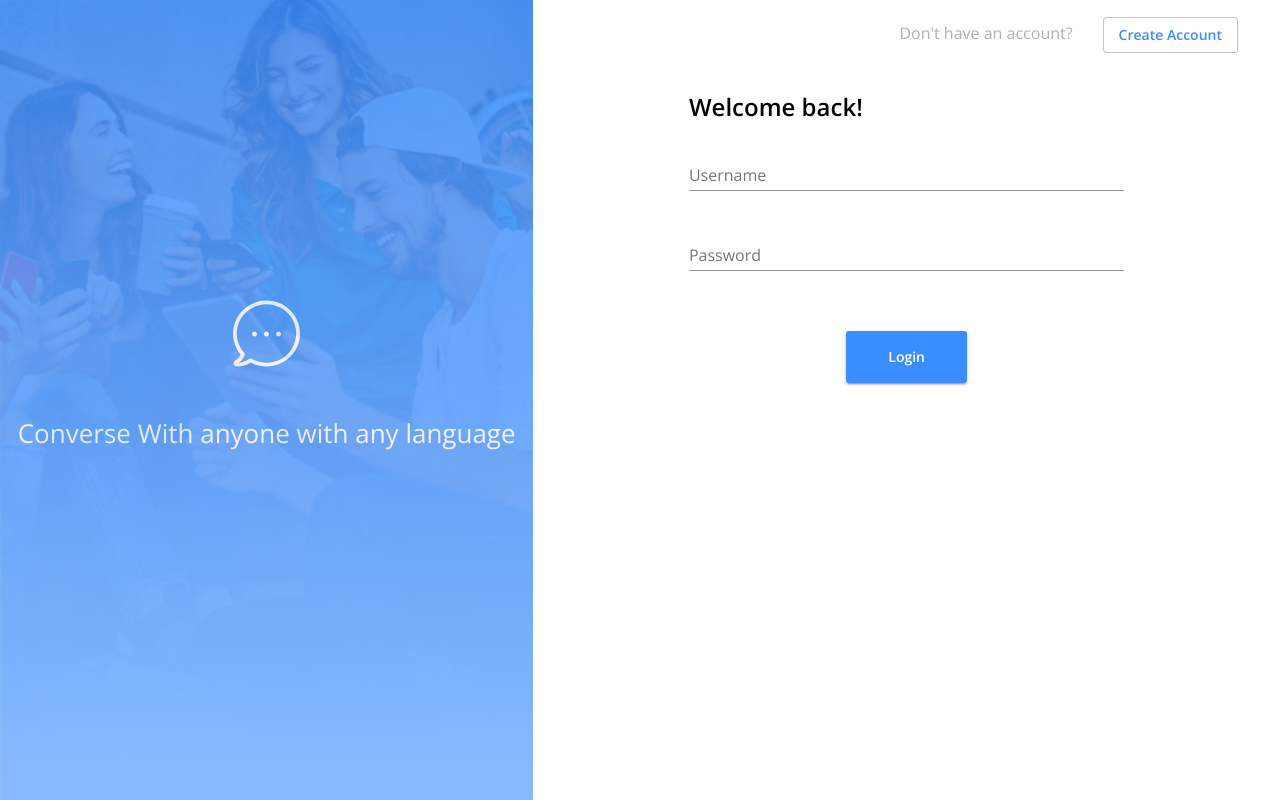
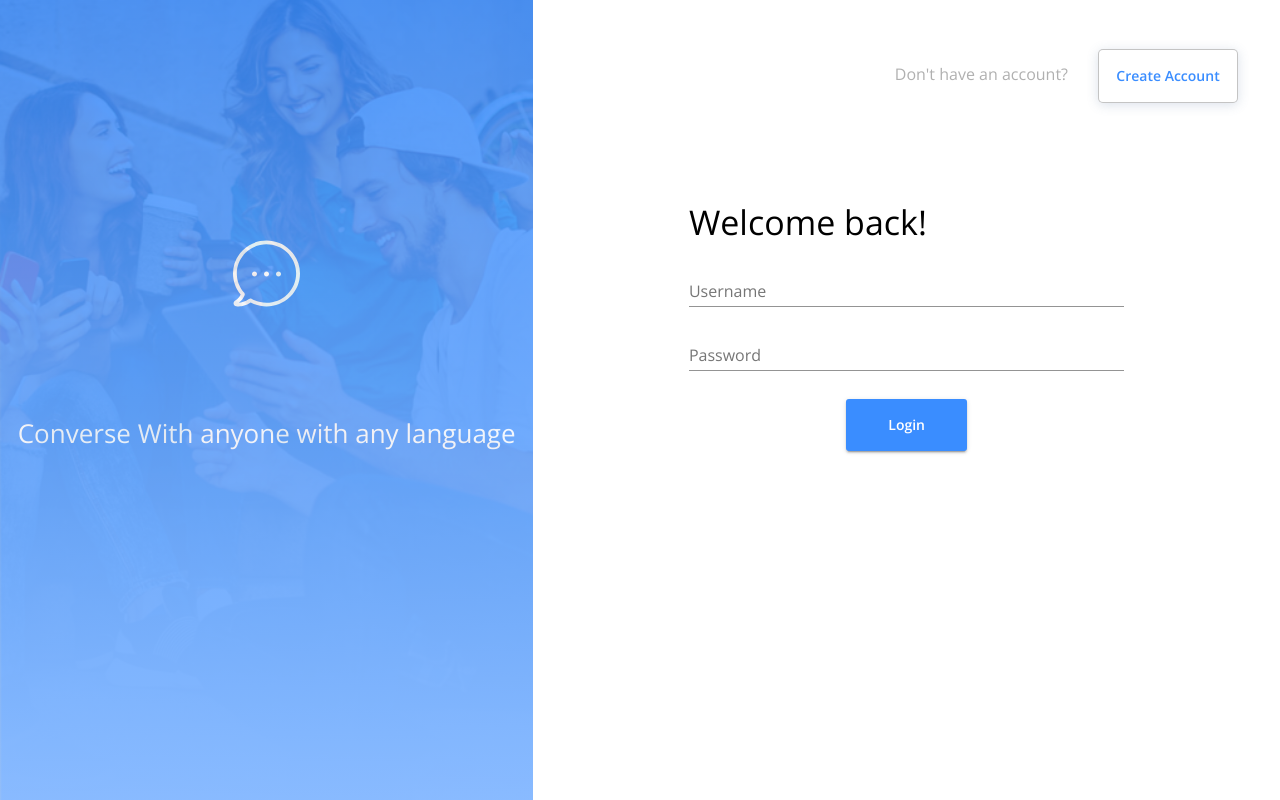
Before and after one commit to BehshadBabai/ac4da9, a React (Create React App) app in the folder client/: page /login in a window 1280 px wide. Built offline with nearby package versions, Linux system fonts and the light colour scheme; no server answers.

Commit message:
reflecting the comments to merge the PR: creating a new component for side banner to have a cleaner code, fixing the vertical space of forms and making the code more consistent by replacing h2 with Typography components

```diff
--- a/client/src/Login.js
+++ b/client/src/Login.js
@@ -7,6 +7,7 @@ import {
   FormControl,
   TextField,
 } from '@material-ui/core';
+import { SideBanner } from './components/SideBanner';
 
 const Login = ({ user, login }) => {
   const history = useHistory();
@@ -27,51 +28,61 @@ const Login = ({ user, login }) => {
 
   return (
     <Grid container className='container'>
-    <Grid item xs={12} sm={5} className='side-banner'>
-      <Grid item container justifyContent='center' alignContent='center' className='overlay'>
-        <Grid item container className='chat' justifyContent='center'>
-          <Grid item className='chatImage'></Grid>
-          <Grid item className='chatText' xs={12}>Converse With anyone with any language</Grid>
-        </Grid>
-      </Grid>
-    </Grid>
+      <SideBanner xs={12} sm={5} />
       {/** right side of the page */}
-    <Grid item xs={12} sm={7}>
-      <Grid item container className='login-signup' alignItems='baseline' alignContent='center' justifyContent='flex-end'>
-        <Typography className='need-to-login-signup'>Don't have an account?</Typography>
-        <Link href="/register" to="/register" className='login-signup-button-link'>
+      <Grid
+        item
+        xs={12}
+        sm={7}
+        container
+        alignItems='center'
+        className='login-signup-container'
+        style={{ height: '500px' }}
+      >
+        <Grid
+          item
+          container
+          className='login-signup'
+          alignItems='baseline'
+          alignContent='center'
+          justifyContent='flex-end'
+        >
+          <Typography className='need-to-login-signup'>
+            Don't have an account?
+          </Typography>
+          <Link href='/register' to='/register'>
             <Button variant='outlined'>Create Account</Button>
           </Link>
         </Grid>
-      <Grid className='forms'>
+        <Grid className='forms' container justifyContent='center'>
           <form onSubmit={handleLogin}>
             <Grid container justifyContent='center'>
               <Grid item xs={7}>
-                <h2>Welcome back!</h2>
+                <Typography variant='h4'>Welcome back!</Typography>
               </Grid>
               <Grid item xs={7}>
                 <FormControl fullWidth={true} className='formInput'>
                   <TextField
-                  aria-label="username"
-                  label="Username"
-                  name="username"
-                  type="text"
+                    aria-label='username'
+                    label='Username'
+                    name='username'
+                    type='text'
                   />
                 </FormControl>
               </Grid>
               <Grid item xs={7}>
-              <FormControl fullWidth={true}  className='formInput'>
+                <FormControl fullWidth={true} className='formInput'>
                   <TextField
-                  aria-label="password"
-                  label="Password"
-                  type="password"
+                    aria-label='password'
+                    label='Password'
+                    type='password'
                     inputProps={{ minLength: 6 }}
-                  name="password"
+                    name='password'
                   />
                 </FormControl>
               </Grid>
               <Grid container justifyContent='center'>
-              <Button type="submit" variant="contained">
+                <Button type='submit' variant='contained'>
                   Login
                 </Button>
               </Grid>
--- a/client/src/Signup.js
+++ b/client/src/Signup.js
@@ -9,6 +9,7 @@ import {
   FormHelperText,
 } from '@material-ui/core';
 import './signin-signup.css';
+import { SideBanner } from './components/SideBanner';
 
 const Signup = ({ user, register }) => {
   const history = useHistory();
@@ -37,19 +38,27 @@ const Signup = ({ user, register }) => {
 
   return (
     <Grid container className='container'>
-        <Grid item xs={12} sm={5} className='side-banner'>
-          <Grid item container justifyContent='center' alignContent='center' className='overlay'>
-            <Grid item container className='chat' justifyContent='center'>
-              <Grid item className='chatImage'></Grid>
-              <Grid item className='chatText' xs={12}>Converse With anyone with any language</Grid>
-            </Grid>
-          </Grid>
-        </Grid>
+      <SideBanner xs={12} sm={5} />
       {/** right side of the page */}
-        <Grid item xs={12} sm={7}>
-          <Grid item container className='login-signup' alignItems='baseline' alignContent='center' justifyContent='flex-end'>
-            <Typography className='need-to-login-signup'>Already have an account?</Typography>
-            <Link href="/login" to="/login" className='login-signup-button-link' >
+      <Grid
+        item
+        xs={12}
+        sm={7}
+        container
+        alignItems='center'
+        className='login-signup-container'
+      >
+        <Grid
+          item
+          container
+          className='login-signup'
+          alignItems='baseline'
+          justifyContent='flex-end'
+        >
+          <Typography className='need-to-login-signup'>
+            Already have an account?
+          </Typography>
+          <Link href='/login' to='/login'>
             <Button variant='outlined'>Login</Button>
           </Link>
         </Grid>
@@ -57,15 +66,15 @@ const Signup = ({ user, register }) => {
           <form onSubmit={handleRegister}>
             <Grid container justifyContent='center'>
               <Grid item xs={7}>
-                    <h2>Create an account.</h2>
+                <Typography variant='h4'>Create an account.</Typography>
               </Grid>
               <Grid item xs={7}>
                 <FormControl fullWidth={true} className='formInput'>
                   <TextField
-                      aria-label="username"
-                      label="Username"
-                      name="username"
-                      type="text"
+                    aria-label='username'
+                    label='Username'
+                    name='username'
+                    type='text'
                     required
                   />
                 </FormControl>
@@ -73,22 +82,26 @@ const Signup = ({ user, register }) => {
               <Grid item xs={7}>
                 <FormControl fullWidth={true} className='formInput'>
                   <TextField
-                      label="E-mail address"
-                      aria-label="e-mail address"
-                      type="email"
-                      name="email"
+                    label='E-mail address'
+                    aria-label='e-mail address'
+                    type='email'
+                    name='email'
                     required
                   />
                 </FormControl>
               </Grid>
               <Grid item xs={7}>
-                  <FormControl error={!!formErrorMessage.confirmPassword} fullWidth={true}  className='formInput'>
+                <FormControl
+                  error={!!formErrorMessage.confirmPassword}
+                  fullWidth={true}
+                  className='formInput'
+                >
                   <TextField
-                      aria-label="password"
-                      label="Password"
-                      type="password"
+                    aria-label='password'
+                    label='Password'
+                    type='password'
                     inputProps={{ minLength: 6 }}
-                      name="password"
+                    name='password'
                     required
                   />
                   <FormHelperText>
@@ -97,13 +110,17 @@ const Signup = ({ user, register }) => {
                 </FormControl>
               </Grid>
               <Grid item xs={7}>
-                  <FormControl error={!!formErrorMessage.confirmPassword} fullWidth={true}  className='formInput'>
+                <FormControl
+                  error={!!formErrorMessage.confirmPassword}
+                  fullWidth={true}
+                  className='formInput'
+                >
                   <TextField
-                      label="Confirm Password"
-                      aria-label="confirm password"
-                      type="password"
+                    label='Confirm Password'
+                    aria-label='confirm password'
+                    type='password'
                     inputProps={{ minLength: 6 }}
-                      name="confirmPassword"
+                    name='confirmPassword'
                     required
                   />
                   <FormHelperText>
@@ -112,7 +129,7 @@ const Signup = ({ user, register }) => {
                 </FormControl>
               </Grid>
               <Grid container justifyContent='center'>
-                  <Button type="submit" variant="contained">
+                <Button type='submit' variant='contained'>
                   Create
                 </Button>
               </Grid>
--- /dev/null
+++ b/client/src/components/SideBanner.js
@@ -0,0 +1,22 @@
+import { Grid } from '@material-ui/core';
+
+export const SideBanner = ({ xs, sm }) => {
+  return (
+    <Grid item xs={xs} sm={sm} className='side-banner'>
+      <Grid
+        item
+        container
+        justifyContent='center'
+        alignContent='center'
+        className='overlay'
+      >
+        <Grid item container className='chat' justifyContent='center'>
+          <Grid item className='chatImage'></Grid>
+          <Grid item className='chatText' xs={xs}>
+            Converse With anyone with any language
+          </Grid>
+        </Grid>
+      </Grid>
+    </Grid>
+  );
+};
--- a/client/src/signin-signup.css
+++ b/client/src/signin-signup.css
@@ -8,22 +8,30 @@ body {
   background-size: cover;
 }
 
+.login-signup-container {
+  height: 600px;
+}
+
 .login-signup {
-  height: 70px;
   padding-right: 42px;
 }
 
-.login-signup p,a{
+.login-signup p,
+a {
   margin-left: 30px;
 }
 
-.login-signup button{
-  color: #3A8DFF;
-  background-color: #FFFFFF;
+.login-signup button {
+  background-color: #ffffff;
+  color: #3a8dff;
+  width: 140px;
+  height: 54px;
+  box-shadow: 0px 2px 12px rgba(74, 106, 149, 0.2);
+  border-radius: 5px;
 }
 
 .overlay {
-  background: linear-gradient(180deg, #3A8DFF 0%, #86B9FF 100%);
+  background: linear-gradient(180deg, #3a8dff 0%, #86b9ff 100%);
   mix-blend-mode: normal;
   opacity: 0.85;
   width: 100%;
@@ -37,7 +45,7 @@ body {
 
 .chat {
   width: 80%;
-  height: 200px;
+  height: 40%;
 }
 
 .chatImage {
@@ -47,8 +55,8 @@ body {
   background-repeat: no-repeat;
 }
 
-.chatText{
-  color: #FFFFFF;
+.chatText {
+  color: #ffffff;
   font-style: normal;
   font-weight: normal;
   font-size: 26px;
@@ -61,35 +69,41 @@ body {
   font-weight: normal;
   font-size: 14px;
   text-align: center;
-  color: #B0B0B0;
+  color: #b0b0b0;
 }
 
-.create-login-btn {
-  color: #3A8DFF;
-  width: '140px';
-  height: '54px';
-  box-shadow: 0px 2px 12px rgba(74, 106, 149, 0.2);
-  border-radius: 5px;
+.login-signup a {
+  text-decoration: none;
 }
 
-.formInput div{
-  margin-bottom: 1em;
+.formInput div {
+  margin-top: 1em;
 }
 
 .forms button {
-  background-color: #3A8DFF;
-  color: #FFFFFF;
+  background-color: #3a8dff;
+  color: #ffffff;
   padding: 1em 3em;
   margin-top: 2em;
   border-radius: 3px;
 }
 
 .forms button:hover {
-  background-color: #3A8DFF;
+  background-color: #3a8dff;
 }
 
-.login-signup-button-link {
-  text-decoration: none;
+form {
+  width: 100%;
+}
+
+.formTitle {
+  font-family: Open Sans !important;
+  font-style: normal !important;
+  font-weight: 600 !important;
+  font-size: 26px !important;
+  line-height: 40px !important;
+  margin-bottom: 30px !important;
+  color: #000000;
 }
 
 @media only screen and (max-width: 599px) {
```
Lines whose indentation alone changed are shown as unchanged.
